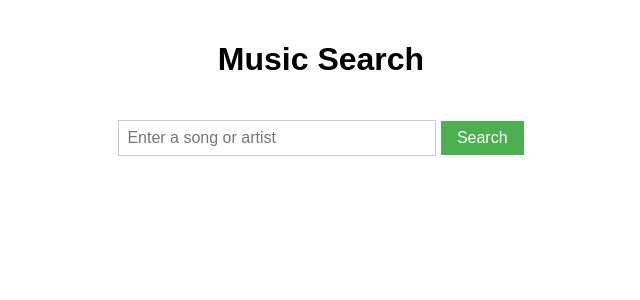
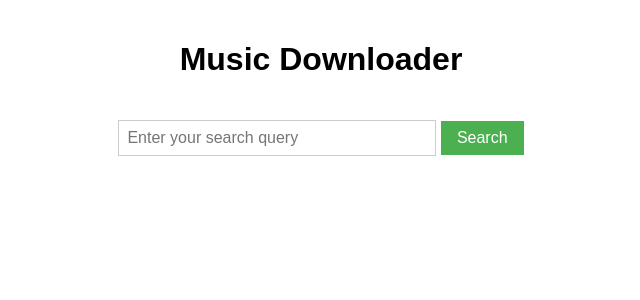
Before and after one commit to PeterPark07/MusicWebapp, a Flask app: page / in a window 1280 px wide. Shown: the top 300 px of the page, without its empty margins (319-959 px from the left). Run offline with Flask 3, Linux system fonts and the light colour scheme.

Commit message:
Update index.html

```diff
--- a/templates/index.html
+++ b/templates/index.html
@@ -1,27 +1,31 @@
 <!DOCTYPE html>
 <html>
 <head>
-    <title>Music Search</title>
-    <link rel="stylesheet" href="{{ url_for('static', filename='css/main.css') }}">
+    <title>Music Downloader</title>
+    <link rel="stylesheet" type="text/css" href="{{ url_for('static', filename='css/main.css') }}">
 </head>
 <body>
-    <h1>Music Search</h1>
+    <h1>Music Downloader</h1>
+
     <div class="search-form">
         <form method="POST" action="/">
-            <input type="text" name="search_query" placeholder="Enter a song or artist">
+            <input type="text" name="search_query" placeholder="Enter your search query">
             <button type="submit">Search</button>
         </form>
     </div>
     <div class="music-results">
         {% if music_result %}
-            {% for track in music_result %}
-                <div class="track">
-                    <h3>{{ track[0] }}</h3>
-                    <a class="download-btn" href="{{ url_for('download', url=track[1]) }}">Download</a>
-                    <a class="youtube-link" href="{{ track[1] }}" target="_blank">Watch on YouTube</a>
-                </div>
-            {% endfor %}
+            <div class="track single">
+                <h3>{{ music_result }}</h3>
+                {% if download_url %}
+                    <a href="{{ download_url }}" class="download-btn">Download</a>
+                {% endif %}
+                {% if youtube_url %}
+                    <a href="{{ youtube_url }}" target="_blank" class="youtube-link">Watch on YouTube</a>
+                {% endif %}
+            </div>
         {% endif %}
     </div>
+
 </body>
 </html>
```
